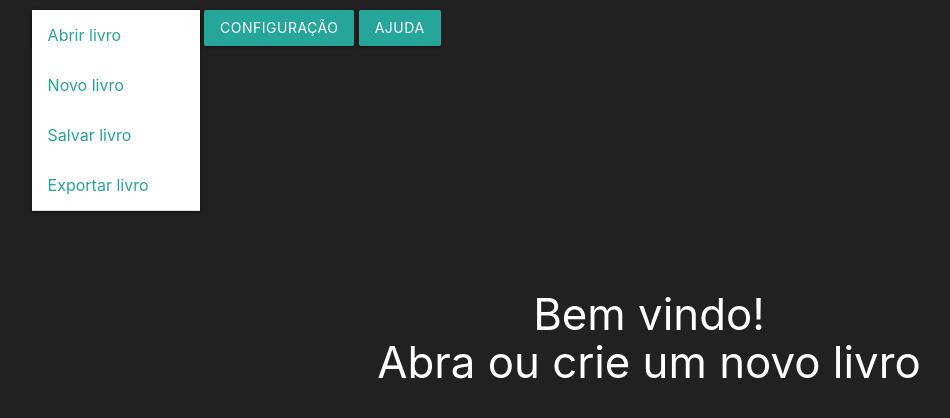
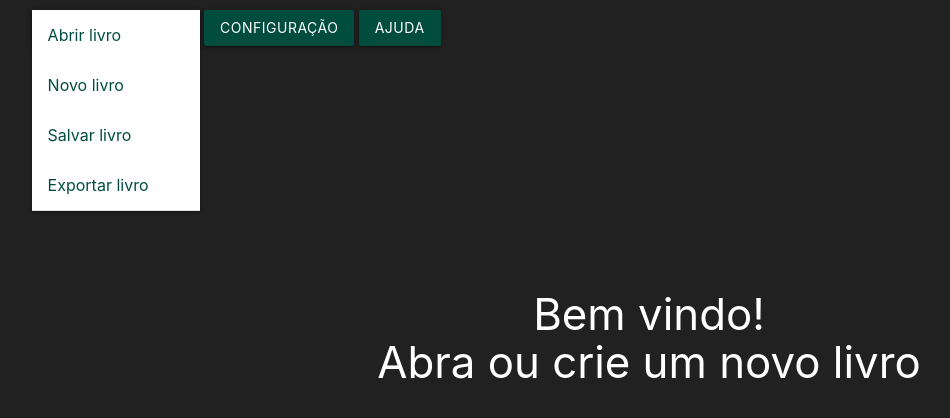
Before and after one commit to mrotame/AppEscritor, a Flask app: template templates/index.html in a window 1280 px wide, after a click on "ALTERAR ARQUIVO". Shown: the top 418 px of the page, without its empty margins (1-951 px from the left). Run offline with Flask 2, Linux system fonts and the light colour scheme; the template is opened without the code that fills it, so the values that code supplies are empty.

Commit message:
color update

```diff
--- a/templates/index.html
+++ b/templates/index.html
@@ -39,25 +39,25 @@
 	<div class="row ">
 		<div class="row" style="margin-left:1%">
 		<!-- Arquivo dropdown -->
-		  	<a class='dropdown-trigger btn' href='#' data-target="arquivo">Alterar arquivo</a>
+		  	<a class='dropdown-trigger btn teal darken-4' href='#' data-target="arquivo">Alterar arquivo</a>
 			<ul id='arquivo' class='dropdown-content'>
-				<li><a onClick="openBook()" href="#!">Abrir livro</a></li>
+				<li><a style="color:#004d40" onClick="openBook()" href="#!">Abrir livro</a></li>
 				<!-- Novo livro modal -->
-				<li><a class="modal-trigger" href="#modalNovoLivro">Novo livro</a></li>
-				<li><a onClick="saveBook()">Salvar livro</a></li>
-				<li><a href="#!">Exportar livro</a></li>
+				<li><a style="color:#004d40" class="modal-trigger" href="#modalNovoLivro">Novo livro</a></li>
+				<li><a style="color:#004d40" onClick="saveBook()">Salvar livro</a></li>
+				<li><a style="color:#004d40" href="#!">Exportar livro</a></li>
 				<li class="divider" tabindex="-1"></li>
 			</ul>
 
 		<!-- opções dropdown -->
-			<a class='dropdown-trigger btn' href="#" data-target="settings">Configuração</a>
+			<a class='dropdown-trigger btn teal darken-4' href="#" data-target="settings">Configuração</a>
 			<ul id='settings' class='dropdown-content'>
 				<li class="divider" tabindex="2"></li>
 				<div onclick="autoSaveCheckBox()">
 					<li style="padding-top: 1.4vh; padding-left:0.4em">
-						<label style="color:#26a69a" onclick=return(false)>
+						<label style="color:#004d40" onclick=return(false)>
 							<input id="autoSaveCheckBoxInput" type="checkbox" class="filled-in"/>
-							<span style="color:#26a69a; padding-left:1.8em;">Autosave</span>
+							<span style="color:#004d40" padding-left:1.8em;">Autosave</span>
 						</label>
 					</li>
 				</div>
@@ -74,11 +74,11 @@
 		  </ul> -->
 
 		  <!-- Ajuda dropdown -->
-		  <a class='dropdown-trigger btn' href='#' data-target="ajuda">Ajuda</a>
+		  <a class='dropdown-trigger btn teal darken-4' href='#' data-target="ajuda">Ajuda</a>
 		  <ul id='ajuda' class='dropdown-content'>
-		   	<li><a href="#modalHelp" class="modal-trigger">Socorro</a></li>
+		   	<li><a style="color:#004d40" style="color:#004d40" href="#modalHelp" class="modal-trigger">Socorro</a></li>
 		    <li class="divider" tabindex="-1"></li>
-		    <li><a href="#modalAbout" class="modal-trigger">Sobre</a></li>
+		    <li><a style="color:#004d40" href="#modalAbout" class="modal-trigger">Sobre</a></li>
 		  </ul>
 
 		</div>
```
